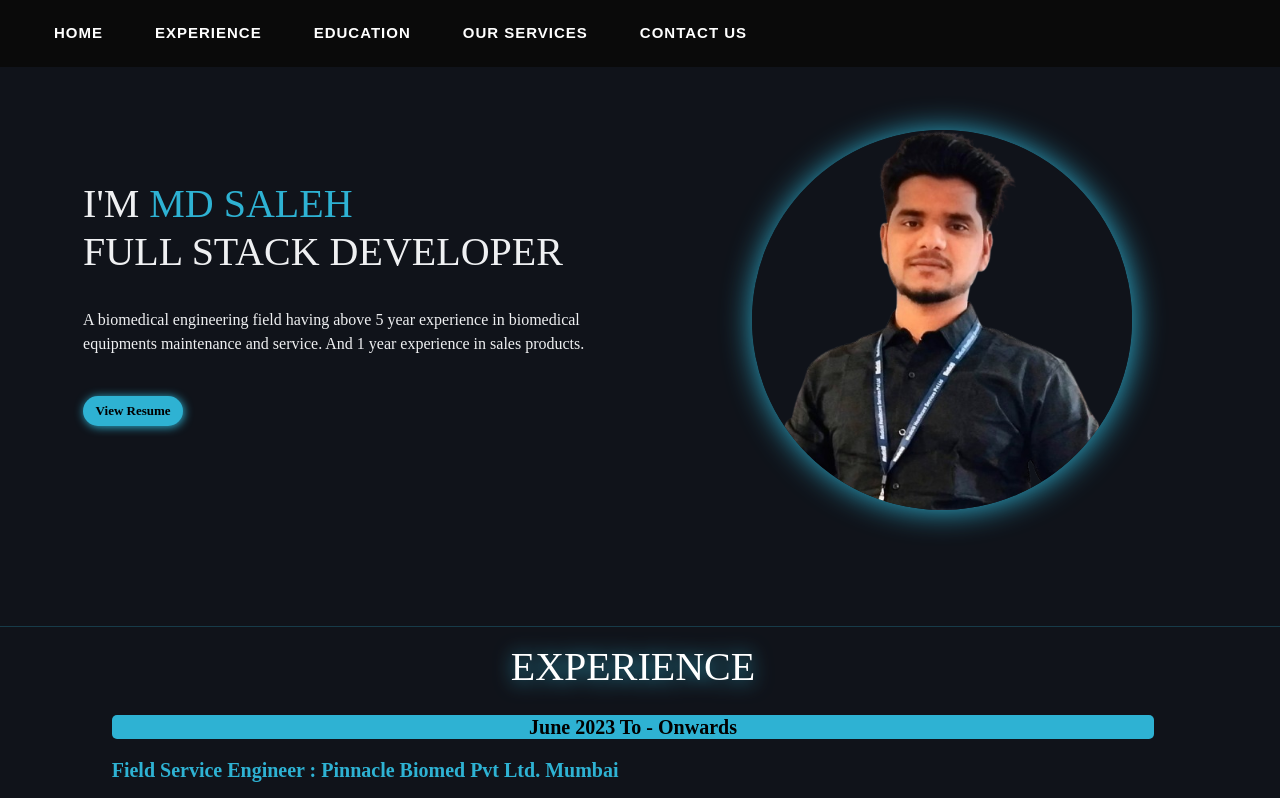
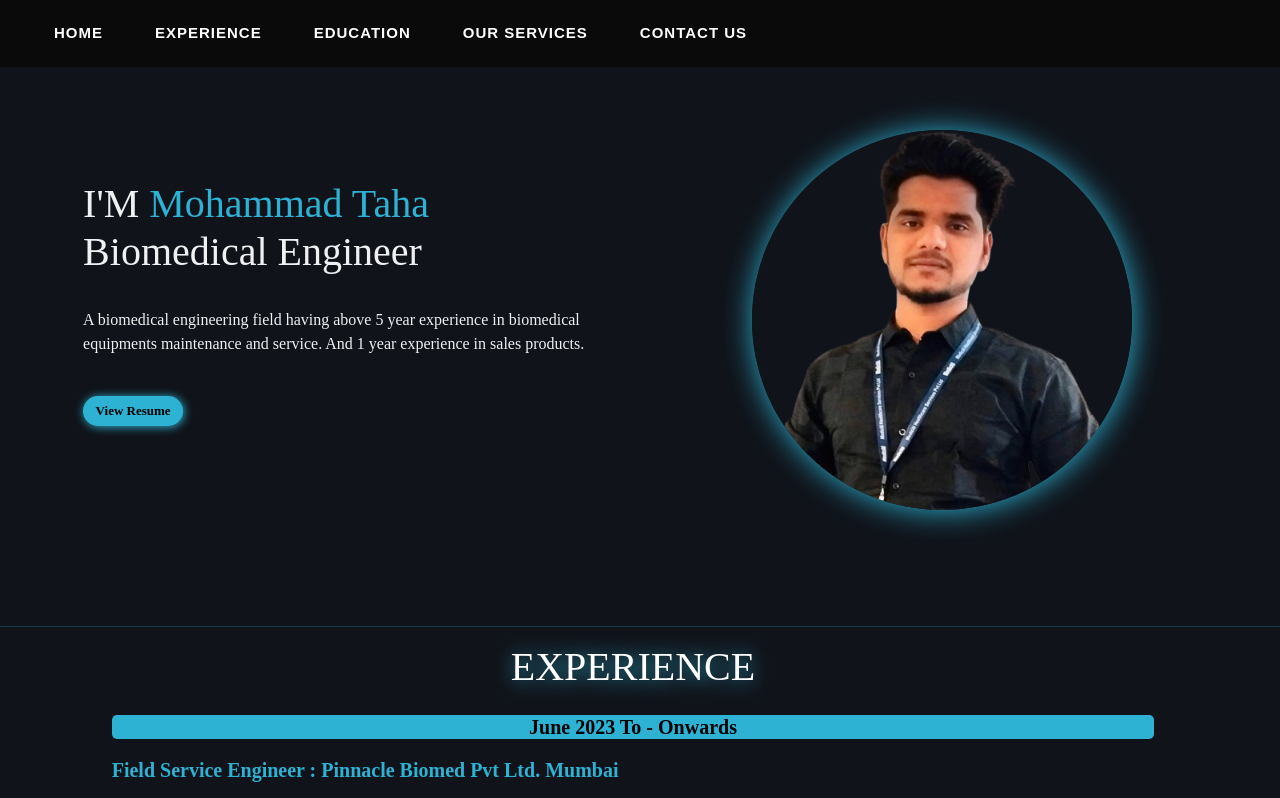
Before and after one commit to mdsaleh922/Mohammad-Taha, a plain HTML site: page index.html in a window 1280 px wide. Shown: the top 798 px of the page. Drawn offline with nearby package versions, Linux system fonts and the light colour scheme.

Commit message:
Update index.html

```diff
--- a/index.html
+++ b/index.html
@@ -58,7 +58,7 @@
     <div class="container-fluid home-container">
         <div class="row justify-content-evenly" id="home-content">
             <div class="col-sm-5" id="homecol1">
-                <h1>I'M <span style="color: #2EB2D3;">MD SALEH <br></span>FULL STACK DEVELOPER</h1>
+                <h1>I'M <span style="color: #2EB2D3;">Mohammad Taha <br></span>Biomedical Engineer</h1>
                 <br>
                 <p>A biomedical engineering field having above 5 year experience in biomedical equipments maintenance
                     and service. And 1 year experience in sales products.</p>
```
